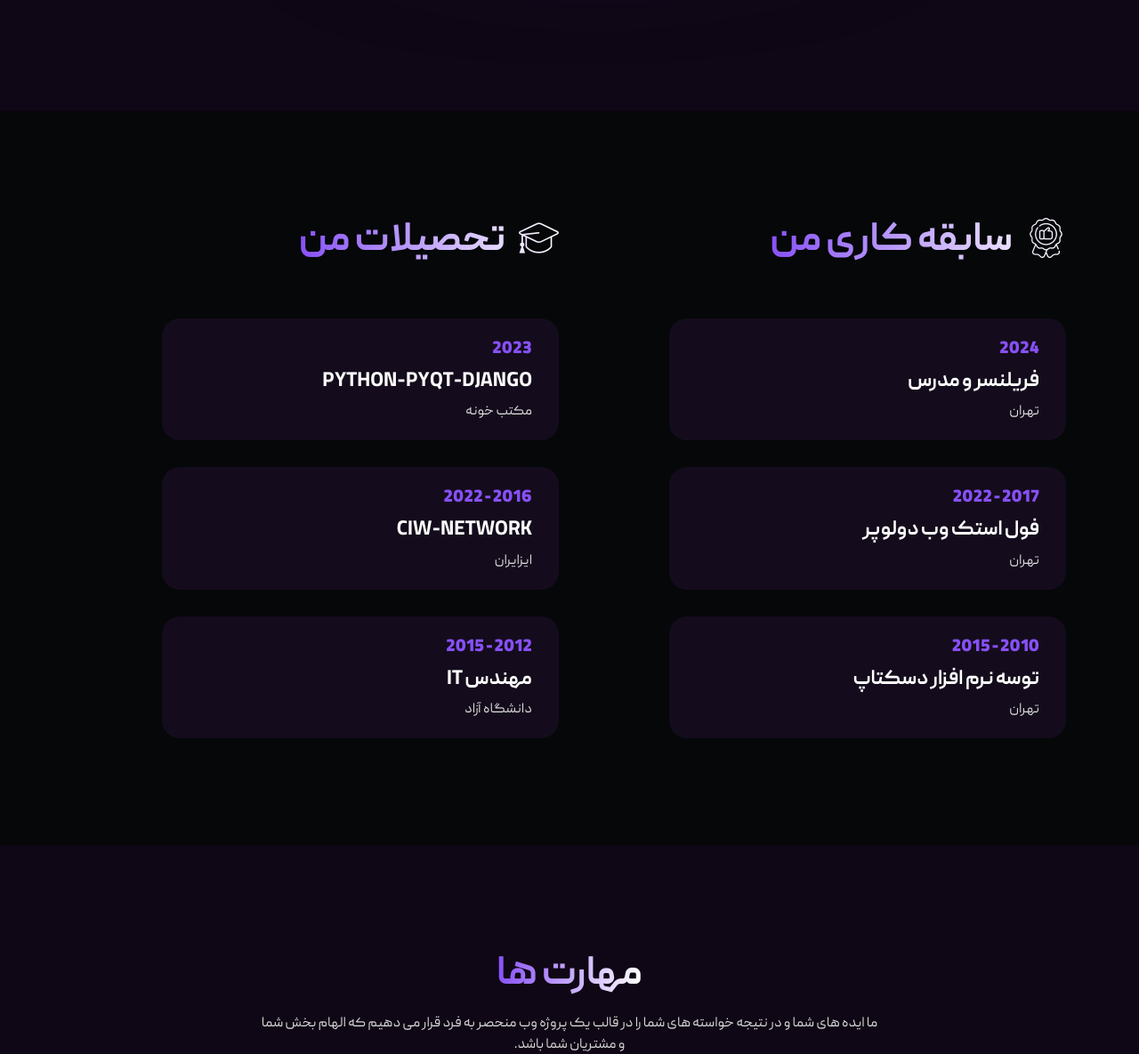
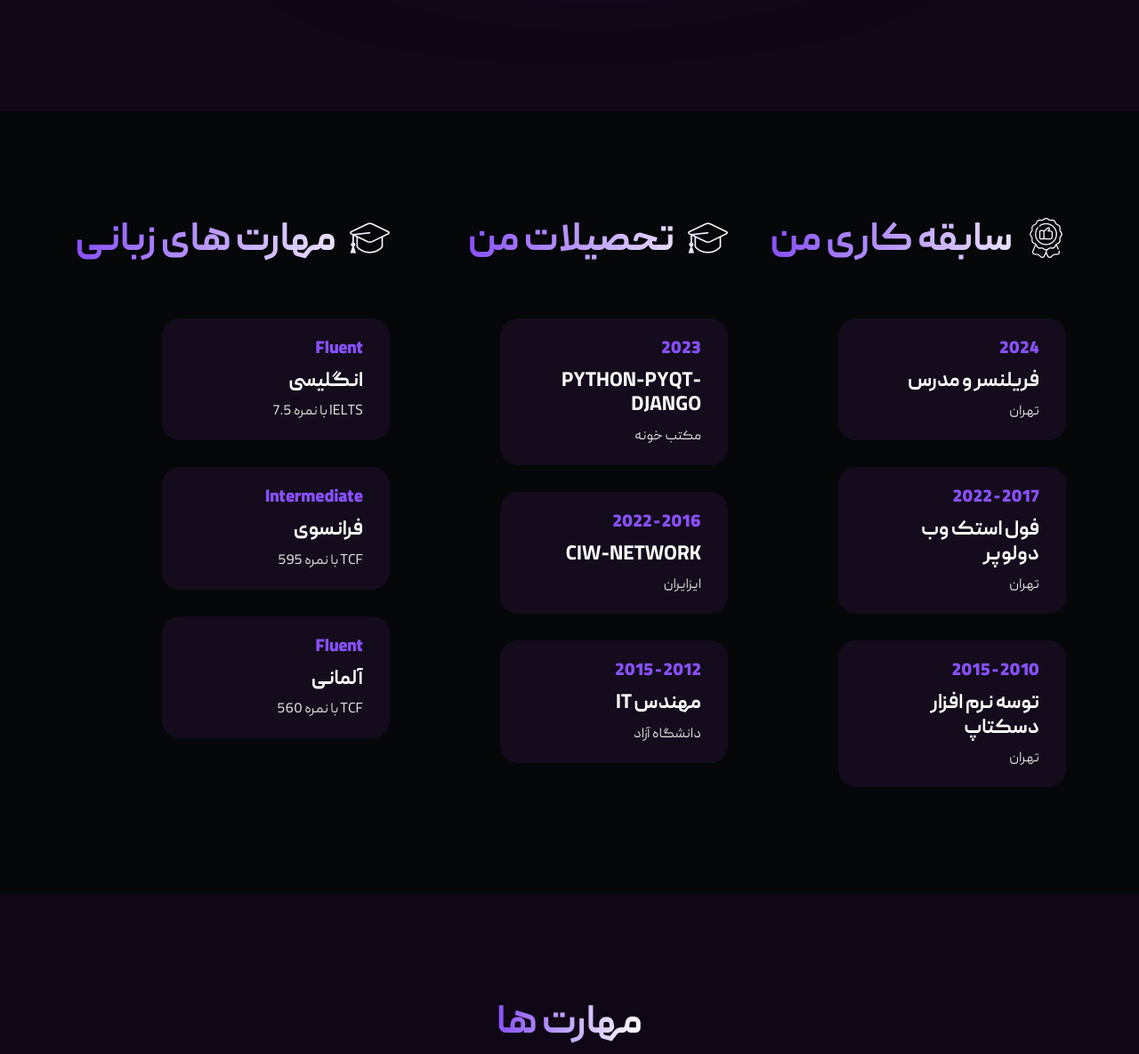
Before and after one commit to behzadamini/vc_template, a Django app: page / in a window 1280 px wide. Shown: the part 2984-4169 px from the top of the page at 89% size. Run offline with Django 3.2, Linux system fonts and the light colour scheme; some libraries are stand-ins or nearby versions; some web fonts are replaced.

Commit message:
Language skills were added to the resume template

```diff
--- a/vc_project/templates/index.html
+++ b/vc_project/templates/index.html
@@ -217,6 +217,7 @@
                         <div class="text">پروژه های <br>تکمیل شده</div>
                      </div>
                   </div>
+
                   <div class="col-6 col-lg-3">
                      <div class="funfact-item d-flex flex-column flex-sm-row flex-wrap align-items-center">
                         <div class="number"><span class="odometer" data-count="1.5">0</span>K</div>
@@ -629,7 +630,7 @@
       <section class="resume-section" id="resume-section">
          <div class="container">
             <div class="row">
-               <div class="col-md-6">
+               <div class="col-md-4">
                   <div class="section-header wow fadeInUp" data-wow-delay=".3s">
                      <h2 class="section-title"><i class="flaticon-recommendation"></i> سابقه کاری من</h2>
                   </div>
@@ -654,7 +655,7 @@
                   </div>
                </div>
 
-               <div class="col-md-6">
+               <div class="col-md-4">
                   <div class="section-header wow fadeInUp" data-wow-delay=".4s">
                      <h2 class="section-title"><i class="flaticon-graduation-cap"></i> تحصیلات من</h2>
                   </div>
@@ -674,6 +675,30 @@
                         <div class="time">2012 - 2015</div>
                         <h3 class="resume-title">مهندس IT</h3>
                         <div class="institute">دانشگاه آزاد</div>
+                     </div>
+                  </div>
+               </div>
+
+               <div class="col-md-4">
+                  <div class="section-header wow fadeInUp" data-wow-delay=".4s">
+                     <h2 class="section-title"><i class="flaticon-graduation-cap"></i>مهارت های زبانی</h2>
+                  </div>
+
+                  <div class="resume-widget">
+                     <div class="resume-item wow fadeInRight" data-wow-delay=".5s">
+                        <div class="time">Fluent</div>
+                        <h3 class="resume-title">انگلیسی</h3>
+                        <div class="institute">IELTS با نمره 7.5</div>
+                     </div>
+                     <div class="resume-item wow fadeInRight" data-wow-delay=".6s">
+                        <div class="time">Intermediate</div>
+                        <h3 class="resume-title">فرانسوی</h3>
+                        <div class="institute">TCF با نمره 595</div>
+                     </div>
+                     <div class="resume-item wow fadeInRight" data-wow-delay=".7s">
+                        <div class="time">Fluent</div>
+                        <h3 class="resume-title">آلمانی</h3>
+                        <div class="institute">TCF با نمره 560</div>
                      </div>
                   </div>
                </div>
```
